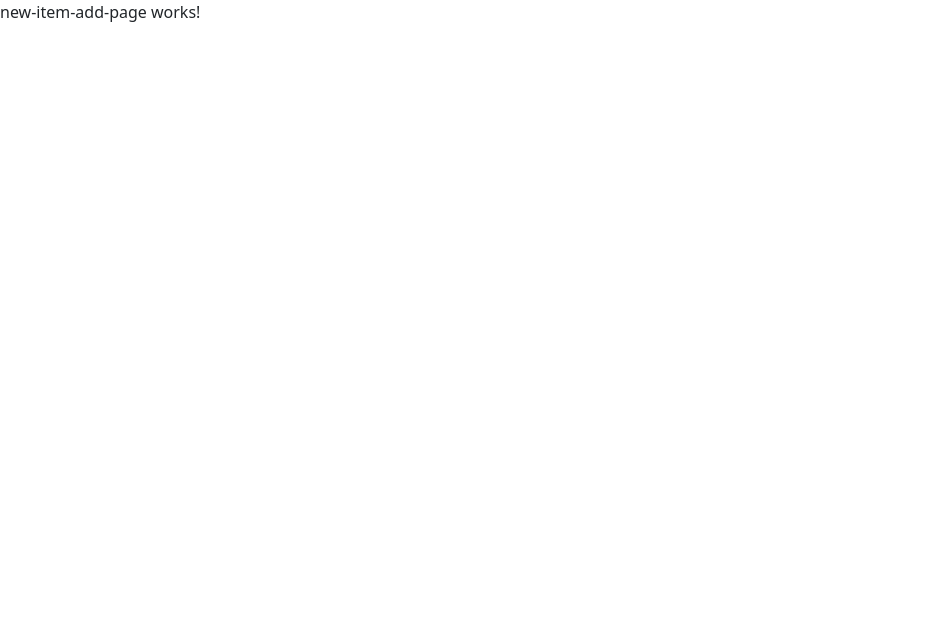
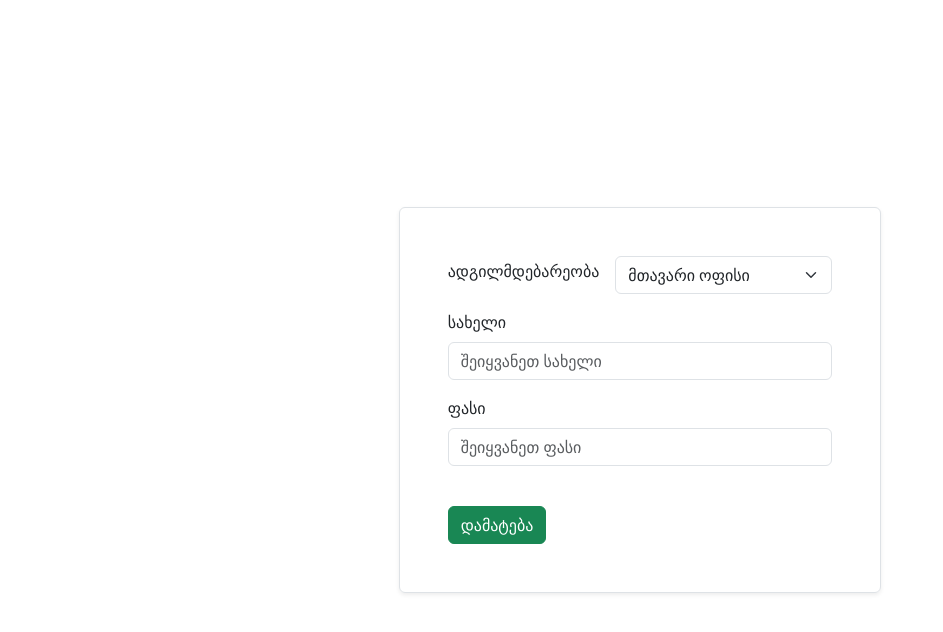
Before and after one commit to Nilo18/CaveaInventoryManager, an Angular app: page /add in a window 1280 px wide. Shown: the top 632 px of the page, without its empty margins (0-943 px from the left). Built offline with nearby package versions, Linux system fonts and the light colour scheme.

Commit message:
Added new item addition page

```diff
--- a/src/app/components/items/items.html
+++ b/src/app/components/items/items.html
@@ -1,5 +1,8 @@
 <div class="cont">
     <div class="container text-center mt-4">
+        <div class="d-flex justify-content-start mb-4">
+            <a class="btn btn-success mb-3" href="/add">+ დამატება</a>
+        </div>
         <div class="row g-4">
             <div class="col-12 col-sm-6 col-md-4 col-lg-3" *ngFor="let item of items">
                 <div class="card h-100">
--- a/src/app/pages/new-item-add-page/new-item-add-page.html
+++ b/src/app/pages/new-item-add-page/new-item-add-page.html
@@ -1 +1,28 @@
-<p>new-item-add-page works!</p>
+<div class="cont">
+    <div class="p-5 border rounded shadow-sm hover-shadow responsive-width">
+        <form>
+            <div class="d-flex flex-column flex-sm-row align-items-responsive gap-3 mb-3">
+                <label for="locationSelect" class="form-label">ადგილმდებარეობა</label>
+                <select name="locationSelect" class="form-select">
+                    <option value="1">მთავარი ოფისი</option>
+                    <option value="2">კავეა გალერია</option>
+                    <option value="3">კავეა თბილისი მოლი</option>
+                    <option value="4">კავეა ისთ ფოინთი</option>
+                    <option value="5">კავეა სითი მოლი</option>
+                </select>
+            </div>
+
+            <div class="d-flex flex-column gap-2 mb-3">
+                <label for="itemName">სახელი</label>
+                <input type="text" id="formName" class="form-control" placeholder="შეიყვანეთ სახელი">
+            </div>
+
+            <div class="d-flex flex-column mb-3">
+                <label for="itemPrice" class="form-label">ფასი</label>
+                <input type="number" id="itemPrice" class="form-control" placeholder="შეიყვანეთ ფასი" min="0" step="0.01">
+            </div>
+
+            <button type="submit" class="btn btn-success mt-4">დამატება</button>
+        </form>
+    </div>
+</div>
--- a/src/app/pages/new-item-add-page/new-item-add-page.scss
+++ b/src/app/pages/new-item-add-page/new-item-add-page.scss
@@ -0,0 +1,15 @@
+// For screens above 576px
+.align-items-responsive {
+    align-items: center;
+}
+
+@media (max-width: 576px) {
+    .responsive-width {
+        max-width: 86vw;
+        width: 100%;
+
+        .align-items-responsive {
+            align-items: flex-start;
+        }
+    }
+}
```
